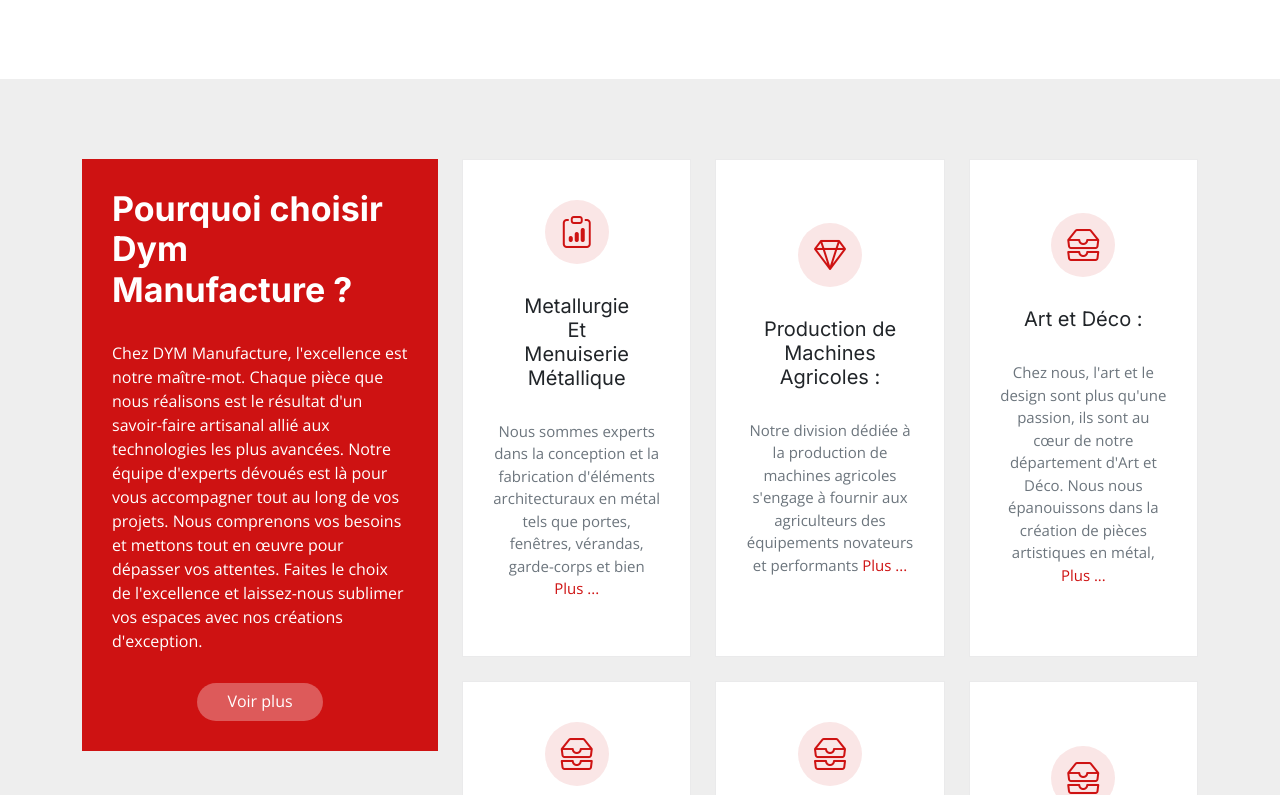
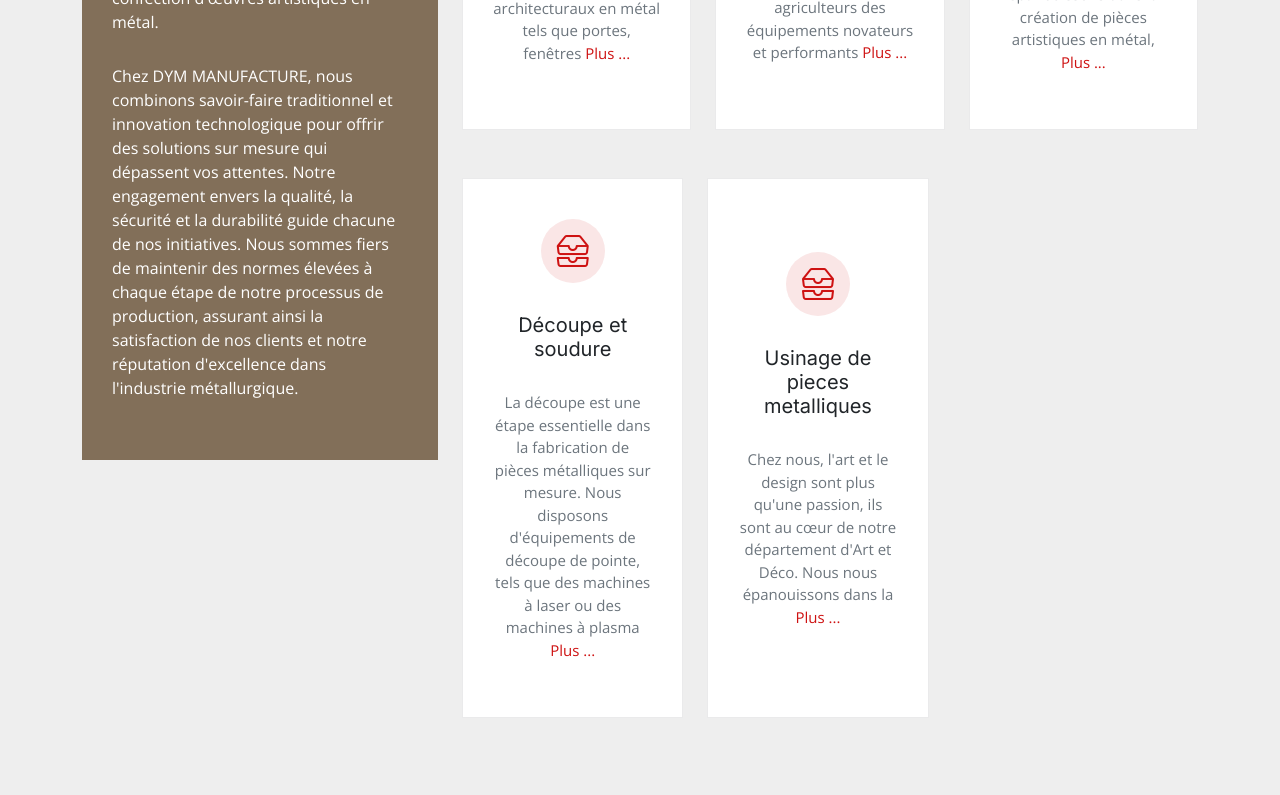
Before and after one commit to rodrigue44/dymsite, a PHP site: page / in a window 1280 px wide. Shown: the part 1726-2521 px from the top of the page. Run offline with PHP 8.4, Linux system fonts and the light colour scheme.

Commit message:
first commit

```diff
--- a/assets/css/main.css
+++ b/assets/css/main.css
@@ -567,9 +567,11 @@
 /*--------------------------------------------------------------
 # About Section
 --------------------------------------------------------------*/
-.about .about-img {
-  min-height: 500px;
-}
+.about-img {
+    height: 400px; /* Ajustez la hauteur souhaitée */
+    width: 50%; /* Utilisez 100% pour occuper toute la largeur de la colonne */
+  }
+
 
 .about h3 {
   font-weight: 700;
@@ -707,7 +709,7 @@
 --------------------------------------------------------------*/
 .why-us .why-box {
   padding: 30px;
-  background: var(--color-primary);
+  background: #826f59;
   color: #fff;
 }
 
@@ -785,7 +787,7 @@
 # Stats Counter Section
 --------------------------------------------------------------*/
 .stats-counter {
-  background: linear-gradient(rgba(0, 0, 0, 0.5), rgba(0, 0, 0, 0.5)), url("../img/stats-bg.jfif") center center;
+  background: linear-gradient(rgba(0, 0, 0, 0.5), rgba(0, 0, 0, 0.5)), url("../img/bac.jpg") center center;
   background-size: cover;
   padding: 100px 0;
 }
@@ -922,7 +924,7 @@
 # Testimonials Section
 --------------------------------------------------------------*/
 .testimonials .section-header {
-  margin-bottom: 40px;
+  margin-bottom: 0px;
 }
 
 .testimonials .testimonials-carousel,
@@ -1007,6 +1009,64 @@
 --------------------------------------------------------------*/
 .events .container-fluid {
   padding: 0;
+}
+.hero_img {
+    background: url(../img/hero-im.jpg) no-repeat center bottom;
+    padding: 0;
+    background-color: rgba(255, 255, 255, 0.5); /* Utilisez rgba pour spécifier l'opacité */
+
+}
+
+.card {
+    background-color: rgba(255, 255, 255, 0.3); /* Définissez la couleur et l'opacité ici */
+    padding: 20px; /* Ajoutez un peu de remplissage pour mieux voir l'effet */
+    text-align: center;
+    padding-top: 7%;
+    font-size: 46px;
+    box-shadow: #f4f6f9;
+}
+
+.cards {
+    /* Styles pour le texte à l'intérieur du cadre */
+    color: #000; /* Couleur du texte */
+}
+
+/* Ajoutez le reste de votre CSS ici */
+
+.dym {
+    font-weight: 800;
+    font-size: 150%;
+    color: #fff; /* Couleur blanche */
+}
+
+/* Animation du h4 */
+.cards h4 {
+    animation: bounceInUp 8s ease-in-out;
+     color: #fff; /* Couleur blanche */
+}
+
+@keyframes bounceInUp {
+    0% {
+        transform: translateY(100%);
+        opacity: 0;
+    }
+    50% {
+        transform: translateY(-30%);
+        opacity: 0.8;
+
+    }
+    100% {
+        transform: translateY(0);
+        opacity: 1;
+    }
+}
+
+p{
+    color:white;
+}
+.card {
+    width: 100%; /* You can adjust this value based on your layout */
+    height: 300px; /* Set the desired height for the cards div */
 }
 
 .events .event-item {
--- a/index.html
+++ b/index.html
@@ -52,8 +52,8 @@
       <nav id="navbar" class="navbar">
         <ul>
           <li><a href="#hero">Accueil</a></li>
-          <li><a href="#about">À propos</a></li>
-          <li><a href="#menu">Menu</a></li>
+          <li><a href="#about">Qui sommme nous</a></li>
+          <li><a href="#menu">Nos ouvrages</a></li>
           <li><a href="#events">Événements</a></li>
           <li><a href="#chefs">Chefs</a></li>
           <li><a href="#gallery">Gallerie</a></li>
@@ -99,29 +99,25 @@
     </div>
   </header><!-- End Header -->
 
-  <!-- ======= Hero Section ======= -->
-  <section id="hero" class="hero d-flex align-items-center section-bg">
+<section id="hero" class="hero d-flex align-items-center section-bg hero_img">
     <div class="container">
-      <div class="row justify-content-between gy-5">
-        <div class="col-lg-5 order-2 order-lg-1 d-flex flex-column justify-content-center align-items-center align-items-lg-start text-center text-lg-start">
-          <h2 data-aos="fade-up">DYM MANUFACTURE<br>LES HOMMES ET LES MACHINES</h2>
-          <p data-aos="fade-up" data-aos-delay="100"><p>
-          Bienvenue dans le monde de l'excellence métallurgique avec DYM Manufacture ! Depuis notre création en 2016,
-           nous sommes devenus une référence incontournable dans le domaine de la métallurgie.
-           Chez DYM Manufacture, l'excellence est notre maître-mot.
-            Chaque pièce que nous réalisons est le résultat d'un savoir-faire artisanal allié aux technologies les plus avancées.
-             Notre équipe d'experts dévoués est là pour vous accompagner tout au long de vos projets. Nous comprenons vos besoins et mettons tout en œuvre pour dépasser vos attentes.
-              Faites le choix de l'excellence et laissez-nous sublimer vos espaces avec nos créations d'exception.</p></p>
-          <div class="d-flex" data-aos="fade-up" data-aos-delay="200">
-            <a href="#book-a-table" class="btn-book-a-table">Actualités</a>
-            <a href="https://www.youtube.com/watch?v=LXb3EKWsInQ" class="glightbox btn-watch-video d-flex align-items-center"><i class="bi bi-play-circle"></i><span>Watch Video</span></a>
-          </div>
+        <div class="row justify-content-between gy-5">
+            <div class="card">
+                <div class="cards">
+                    <h1 data-aos="fade-up" class="dym">DYM MANUFACTURE</h1>
+                    <h4 data-aos="fade-up" data-aos-delay="200">DES MACHINES ET DES HOMMES</h4>
+                </div>
+            </div>
+            <div class="d-flex" data-aos="fade-up" data-aos-delay="200">
+                <a href="#book-a-table" class="btn-book-a-table">Actualités</a>
+                <a href="https://www.youtube.com/watch?v=LXb3EKWsInQ" class="glightbox btn-watch-video d-flex align-items-center">
+                    <i class="bi bi-play-circle"></i><span style="color:white;">Watch Video</span>
+                </a>
+            </div>
         </div>
-        <div class="col-lg-5 order-1 order-lg-2 text-center text-lg-start">
-          <img src="assets/img/hero-img.jpg" class="img-fluid" alt="" data-aos="zoom-out" data-aos-delay="300">
-        </div>
-      </div>
     </div>
+</section>
+
   </section><!-- End Hero Section -->
 
   <main id="main">
@@ -131,38 +127,23 @@
       <div class="container" data-aos="fade-up">
 
         <div class="section-header">
-          <h2>A propos</h2>
-          <p>Qui sommme nous</p>
+          <h2 style="font-size:200%; ">Qui sommme nous ?</h2>
         </div>
 
         <div class="row gy-4">
-          <div class="col-lg-7 position-relative about-img" style="background-image: url(assets/img/dym1.jpg) ;" data-aos="fade-up" data-aos-delay="150">
-            <div class="call-us position-absolute">
-              <h4>Commercial</h4>
-              <p>+225 89 30 30 00</p>
-            </div>
-          </div>
-          <div class="col-lg-5 d-flex align-items-end" data-aos="fade-up" data-aos-delay="300">
+          <div class="col-lg-4 position-relative about-img" style="background-image: url(assets/img/dym1.jpg); background-size: cover; background-position: center;" data-aos="fade-up" data-aos-delay="150"></div>
+          <div class="col-lg-5 d-flex align-items-center" data-aos="fade-up" data-aos-delay="300">
             <div class="content ps-0 ps-lg-5">
-              <p class="fst-italic">
-                DYM MANUFACTURE est une entreprise de droit spécialisée dans la métallurgie.
-                 Nous offrons une large gamme de matériaux de qualité conçus pour satisfaire les plus grandes exigences de nos clients.
-                 Nos principales activités sont:La ménuiserie métallique, la fabrication de machine agricole,
-                  la construction d'ouvrages métalliques,la confaction d'art métallique et tuyauterie Pourquoi choisir un ouvrage Métallique?
-              </p>
+                Bienvenue dans le monde de l'excellence métallurgique avec DYM Manufacture !
+               <br>Depuis notre création en 2016, nous sommes devenus une référence incontournable dans le domaine de la métallurgie.<br>
+                Chez DYM Manufacture, l'excellence est notre maître-mot. Chaque pièce que nous réalisons est le résultat d'un savoir-faire artisanal allié aux technologies les plus avancées. Notre équipe d'experts dévoués est là pour vous accompagner tout au long de vos projets. Nous comprenons vos besoins et mettons tout en œuvre pour dépasser vos attentes. Faites le choix de l'excellence et laissez-nous sublimer vos espaces avec nos créations d'exception.
+              <p></p>
               <ul>
                 <li><i class="bi bi-check2-all"></i> Authentique, esthétique et moderne.</li>
                 <li><i class="bi bi-check2-all"></i> Résistant, solide et durable.</li>
-                <li><i class="bi bi-check2-all"></i> Ecologique.</li>
-                 <li><i class="bi bi-check2-all"></i> Ecologique.</li>
+                <li><i class="bi bi-check2-all"></i> Novateur</li>
               </ul>
-              <p>
-                Facilité d'entetien
-              </p>
 
-              <div class="position-relative mt-4">
-                <img src="assets/img/about-2.png" class="img-fluid" alt="">
-              </div>
             </div>
           </div>
         </div>
@@ -180,12 +161,11 @@
             <div class="why-box">
               <h3>Pourquoi choisir Dym Manufacture ?</h3>
               <p>
-               Chez DYM Manufacture, l'excellence est notre maître-mot. Chaque pièce que nous réalisons est le résultat d'un savoir-faire artisanal allié aux technologies les plus avancées. Notre équipe d'experts dévoués est là pour vous accompagner tout au long de vos projets. Nous comprenons vos besoins et mettons tout en œuvre pour dépasser vos attentes.
-                Faites le choix de l'excellence et laissez-nous sublimer vos espaces avec nos créations d'exception.
+               Au cœur de notre expertise, nous excel­lons dans diverses activités métallurgiques, notamment la ménuiserie métallique, la fabrication de machines agricoles, la construction d'ouvrages métalliques ou encore la confection d'œuvres artistiques en métal.<p></p>Chez DYM MANUFACTURE, nous combinons savoir-faire traditionnel et innovation technologique pour offrir des solutions sur mesure qui dépassent vos attentes.
+
+               Notre engagement envers la qualité, la sécurité et la durabilité guide chacune de nos initiatives. Nous sommes fiers de maintenir des normes élevées à chaque étape de notre processus de production, assurant ainsi la satisfaction de nos clients et notre réputation d'excellence dans l'industrie métallurgique.
               </p>
-              <div class="text-center">
-                <a href="#" class="more-btn">Voir plus <i class="bx bx-chevron-right"></i></a>
-              </div>
+
             </div>
           </div><!-- End Why Box -->
 
@@ -196,7 +176,7 @@
                 <div class="icon-box d-flex flex-column justify-content-center align-items-center">
                   <i class="bi bi-clipboard-data"></i>
                   <h4>Metallurgie<br> Et<br> Menuiserie Métallique </h4>
-                  <p>Nous sommes experts dans la conception et la fabrication d'éléments architecturaux en métal tels que portes, fenêtres, vérandas, garde-corps et bien
+                  <p>Nous sommes experts dans la conception et la fabrication d'éléments architecturaux en métal tels que portes, fenêtres
                   <a href="#" class="more-btn">Plus ...</a></p>
 
                 </div>
@@ -205,7 +185,7 @@
               <div class="col-xl-4" data-aos="fade-up" data-aos-delay="300">
                 <div class="icon-box d-flex flex-column justify-content-center align-items-center">
                   <i class="bi bi-gem"></i>
-                  <h4>Production de Machines Agricoles :</h4>
+                  <h4>Production de Machines Agricoles </h4>
                   <p>Notre division dédiée à la production de machines agricoles s'engage à fournir aux agriculteurs des équipements novateurs et performants
                   <a href="#" class="more-btn">Plus ...</a>
                  </p>
@@ -216,16 +196,18 @@
               <div class="col-xl-4" data-aos="fade-up" data-aos-delay="400">
                 <div class="icon-box d-flex flex-column justify-content-center align-items-center">
                   <i class="bi bi-inboxes"></i>
-                  <h4>Art et Déco :</h4>
+                  <h4>Art et Déco </h4>
                   <p>Chez nous, l'art et le design sont plus qu'une passion, ils sont au cœur de notre département d'Art et Déco.
                    Nous nous épanouissons dans la création de pièces artistiques en métal, <a href="#" class="more-btn">Plus ...</a></p>
                 </div>
               </div><!-- End Icon Box -->
 
+          <div class="row gy-4">
+
               <div class="col-xl-4" data-aos="fade-up" data-aos-delay="400">
                 <div class="icon-box d-flex flex-column justify-content-center align-items-center">
                   <i class="bi bi-inboxes"></i>
-                  <h4>Découpe et soudure :</h4>
+                  <h4>Découpe et soudure </h4>
                   <p>La découpe est une étape essentielle dans la fabrication de pièces métalliques sur mesure.
                    Nous disposons d'équipements de découpe de pointe, tels que des machines à laser ou des machines à plasma <a href="#" class="more-btn">Plus ...</a></p>
                 </div>
@@ -234,20 +216,13 @@
               <div class="col-xl-4" data-aos="fade-up" data-aos-delay="400">
                 <div class="icon-box d-flex flex-column justify-content-center align-items-center">
                   <i class="bi bi-inboxes"></i>
-                  <h4>Production de marchine agricole :</h4>
+                  <h4>Usinage de pieces metalliques </h4>
                   <p>Chez nous, l'art et le design sont plus qu'une passion, ils sont au cœur de notre département d'Art et Déco.
-                   Nous nous épanouissons dans la création de pièces artistiques en métal, <a href="#" class="more-btn">Plus ...</a></p>
+                   Nous nous épanouissons dans la  <a href="#" class="more-btn">Plus ...</a></p>
                 </div>
               </div><!-- End Icon Box -->
+           </div>
 
-              <div class="col-xl-4" data-aos="fade-up" data-aos-delay="400">
-                <div class="icon-box d-flex flex-column justify-content-center align-items-center">
-                  <i class="bi bi-inboxes"></i>
-                  <h4>Art et Déco :</h4>
-                  <p>Chez nous, l'art et le design sont plus qu'une passion, ils sont au cœur de notre département d'Art et Déco.
-                   Nous nous épanouissons dans la création de pièces artistiques en métal, <a href="#" class="more-btn">Plus ...</a></p>
-                </div>
-              </div><!-- End Icon Box -->
 
             </div>
           </div>
```
Also changed, not shown: other parts of index.html (+20 -40 lines), assets/img/menu/Design sans titre-2.png (added), assets/img/menu/auvent.png (added), assets/img/menu/brisevue.jpg (added), assets/img/menu/brisevue.png (added), assets/img/menu/charpente.png (added), assets/img/menu/pergola.jpg (added), assets/img/menu/pergola.png (added), assets/img/menu/portail.jpg (added), assets/img/menu/portail.png (added), assets/img/menu/ramp2.jpeg (added), assets/img/menu/rampe.jpg (added), 3 other files.
